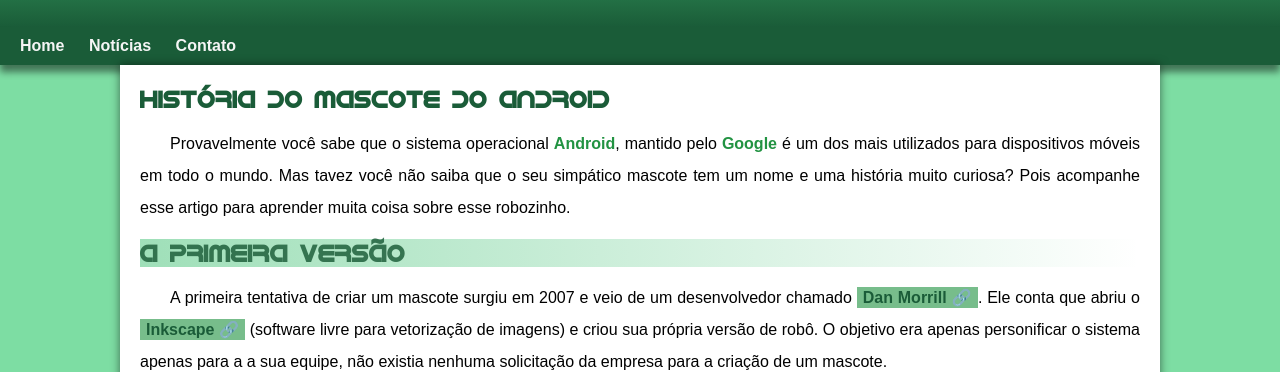
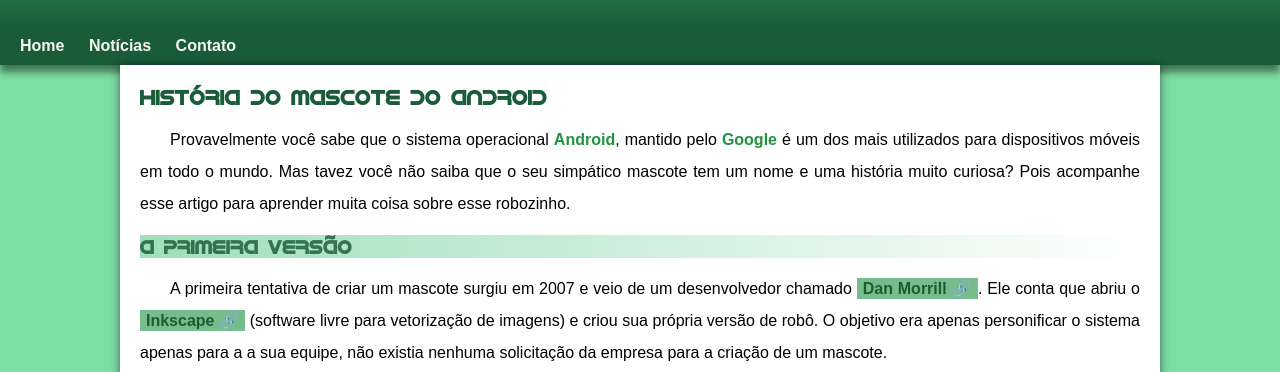
Before and after one commit to marcosalves97/projeto-android, a plain HTML site: page index.html in a window 1280 px wide. Shown: the part 114-486 px from the top of the page. Drawn offline with Linux system fonts and the light colour scheme.

Commit message:
tamanho da fonte

```diff
--- a/style.css
+++ b/style.css
@@ -116,12 +116,14 @@ main {
 article h1 {
     color: var(--cor4);
     font-family: var(--fonte-android);
+    font-size: 1.3em;
 }
 
 article h2 {
     background-image: linear-gradient(to right, #48c37986, transparent);
     color: #1a5c38d3;
     font-family: var(--fonte-android);
+    font-size: 1.2em;
 }
 
 aside{
```
